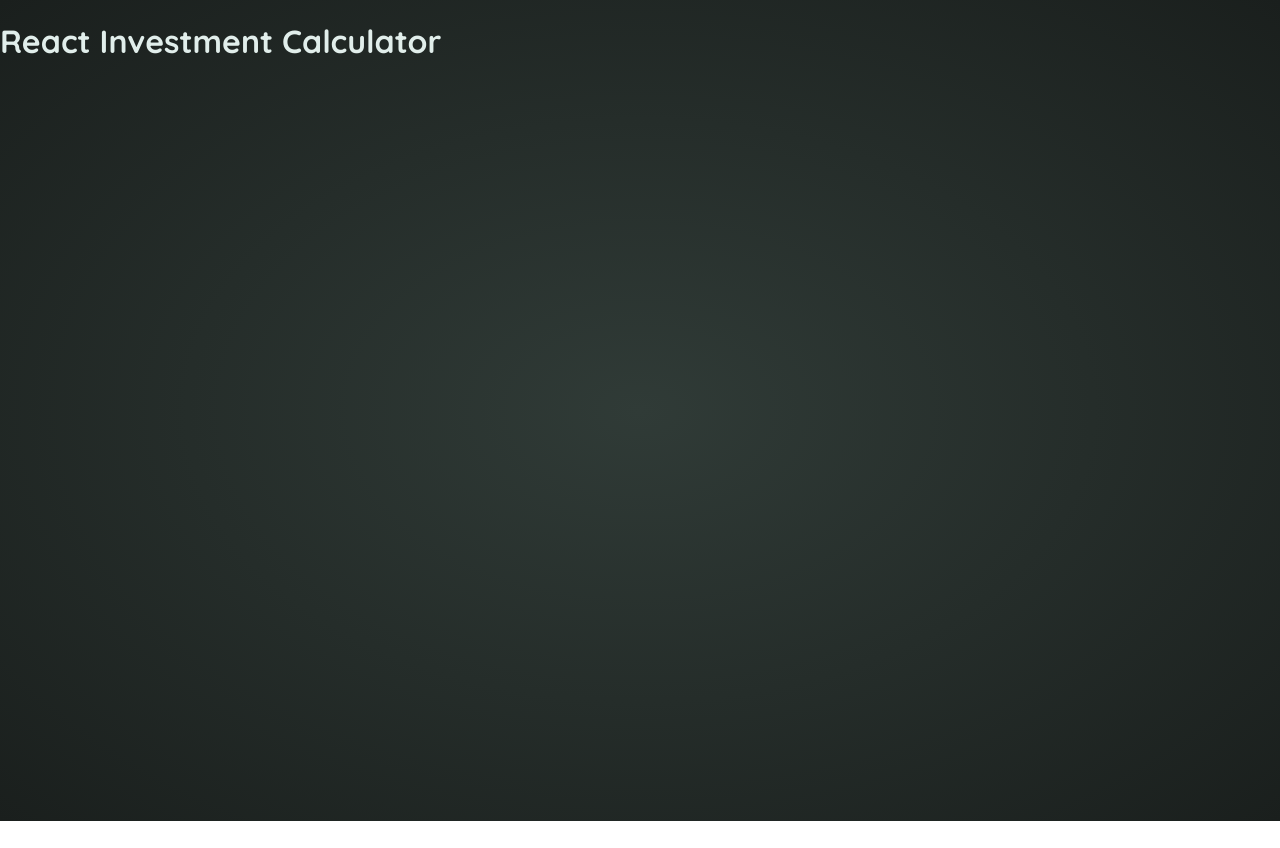
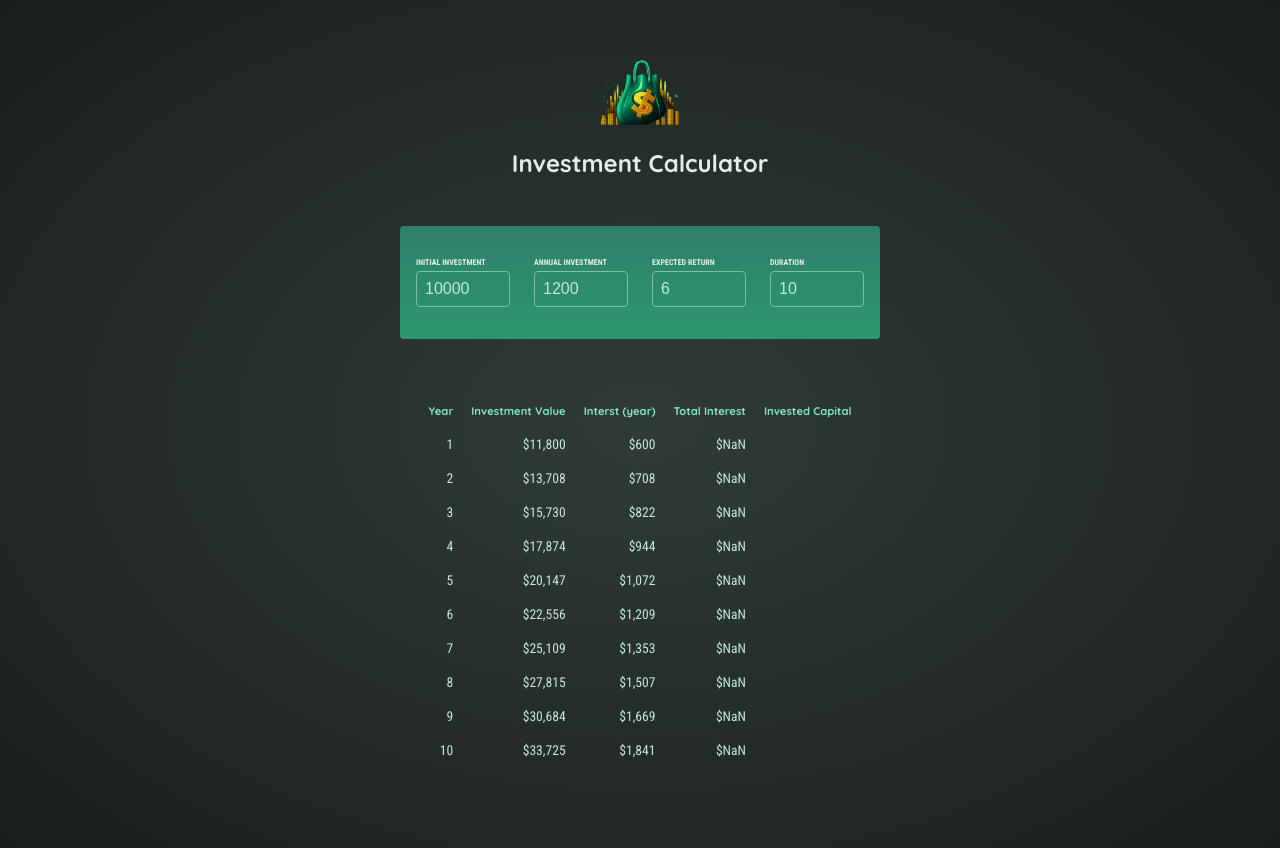
Before and after one commit to Origina-sudo/Investment-App, a React (Vite) app in the folder 01-starting-project/: page / in a window 1280 px wide. Before the commit the page ends 821 px from the top, so only its background shows below. Built offline with nearby package versions, Linux system fonts and the light colour scheme.

Commit message:
Investor Calculator

```diff
--- a/01-starting-project/src/App.jsx
+++ b/01-starting-project/src/App.jsx
@@ -1,6 +1,33 @@
+import Header from "./components/Header"
+import UserInput from "./components/Userinput"
+import { useState } from "react";
+import Result from "./components/Result";
+
+
 function App() {
+  const[userInput,setUserInput] =useState({
+    initialInvestment: 10000,
+    annualInvestment : 1200,
+    expectedReturn : 6,
+    duration : 10,
+});
+
+function handleChange (inputIndentifier,newValue){
+  setUserInput(prevUserinput=>{
+   return {
+       ...prevUserinput,
+       [inputIndentifier] : +newValue,
+   }
+  });
+}
+
+
   return (
-    <h1>React Investment Calculator</h1>
+    <>
+    <Header/>
+    <UserInput  userInput={userInput}onChange={handleChange} />
+    <Result input={userInput}/>
+    </>
   )
 }
 
--- /dev/null
+++ b/01-starting-project/src/components/Header.jsx
@@ -0,0 +1,9 @@
+import logo from '../assets/investment-calculator-logo.png';
+export default function Header (){
+    return (
+<header id='header'>
+    <img src={logo} alt="Logo Showing a Money Bag" />
+    <h1>Investment Calculator</h1>
+</header>
+    );
+}
--- /dev/null
+++ b/01-starting-project/src/components/Result.jsx
@@ -0,0 +1,37 @@
+
+ import{ calculateInvestmentResults,formatter} from '../util/investment'
+export default function Result({input}){
+
+const resultData = calculateInvestmentResults(input);
+ console.log(resultData);
+
+ const initialInvestment= resultData[0].valueEndOfYear-
+ resultData[0].interest
+  -resultData.annualInvestment;
+return <table id='result'>
+<thead>
+    <tr>
+        <th>Year</th>
+        <th>Investment Value</th>
+        <th>Interst (year)</th>
+        <th>Total  Interest</th>
+        <th>Invested Capital</th>
+    </tr>
+</thead>
+<tbody>
+   {resultData.map((yearData)=>{
+    const totalInterst=
+     yearData.valueEndOfYear-yearData.annualInvestment * yearData.year - initialInvestment;
+        return (
+            <tr key={yearData.year}>
+                <td>{yearData.year}</td>
+                <td>{formatter.format(yearData.valueEndOfYear)}</td>
+                <td>{formatter.format(yearData.interest)} </td>
+                <td>{formatter.format(totalInterst)} </td>
+                <td> </td>
+            </tr>
+        )
+    })}
+</tbody>
+</table>
+}
--- /dev/null
+++ b/01-starting-project/src/components/Userinput.jsx
@@ -0,0 +1,46 @@
+
+export default function UserInput({onChange,userInput}){
+
+
+
+
+
+    return (
+        <section id="user-input">
+        <div className="input-group">
+            <p>
+          <label htmlFor="">Initial Investment</label>
+          <input type="number"  required
+          value={userInput.initialInvestment} onChange={(event)=>onChange(
+            "initialInvestment",
+             event.target.value
+          )}/>
+          </p>
+          <p>
+          <label htmlFor="">Annual Investment</label>
+          <input type="number"  required
+               value={userInput.annualInvestment} onChange={(event)=>onChange(
+                "annualInvestment",
+                 event.target.value
+              )}/>
+          </p>
+          <p>
+          <label htmlFor="">Expected Return</label>
+          <input type="number" required
+             value={userInput.expectedReturn} onChange={(event)=>onChange(
+                "expectedReturn",
+                 event.target.value
+              )} />
+          </p>
+          <p>
+          <label htmlFor="">Duration</label>
+          <input type="number"  required
+             value={userInput.duration} onChange={(event)=>onChange(
+                "duration",
+                 event.target.value
+              )}/>
+          </p>
+        </div>
+        </section>
+    )
+}
--- a/01-starting-project/src/util/investment.js
+++ b/01-starting-project/src/util/investment.js
@@ -15,7 +15,9 @@ export function calculateInvestmentResults({
 
   for (let i = 0; i < duration; i++) {
     const interestEarnedInYear = investmentValue * (expectedReturn / 100);
+    console.log("Interest earned in year", i + 1, ":", interestEarnedInYear);
     investmentValue += interestEarnedInYear + annualInvestment;
+    console.log("Investment value at end of year", i + 1, ":", investmentValue);
     annualData.push({
       year: i + 1, // year identifier
       interest: interestEarnedInYear, // the amount of interest earned in this year
@@ -23,7 +25,7 @@ export function calculateInvestmentResults({
       annualInvestment: annualInvestment, // investment added in this year
     });
   }
-
+  console.log("Annual data:", annualData);
   return annualData;
 }
 
```
Also changed, not shown: 2 other files (tests, documents, lock files or other folders).
